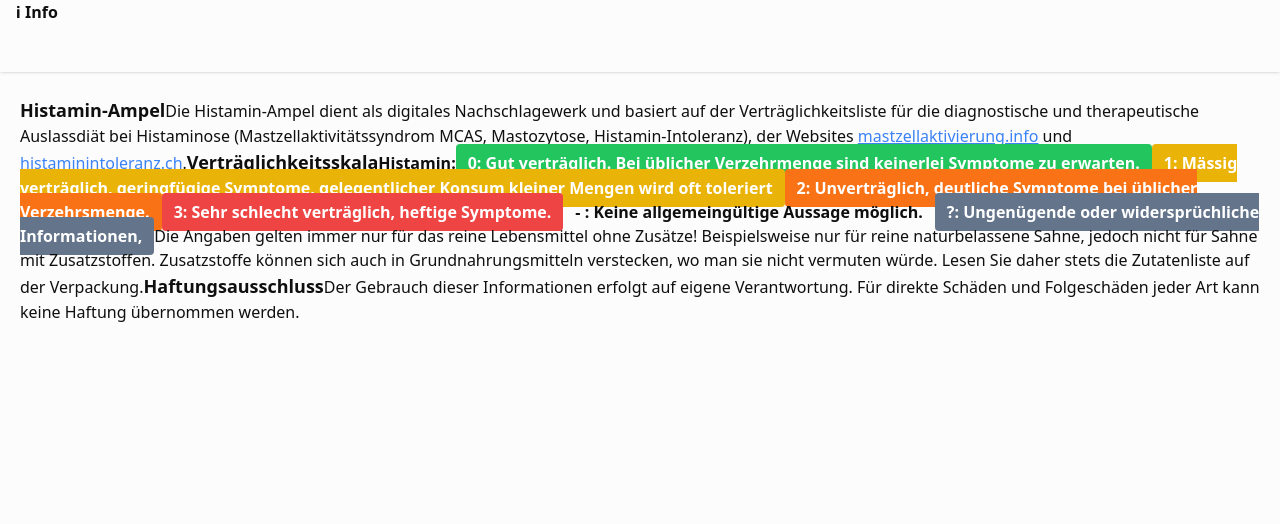
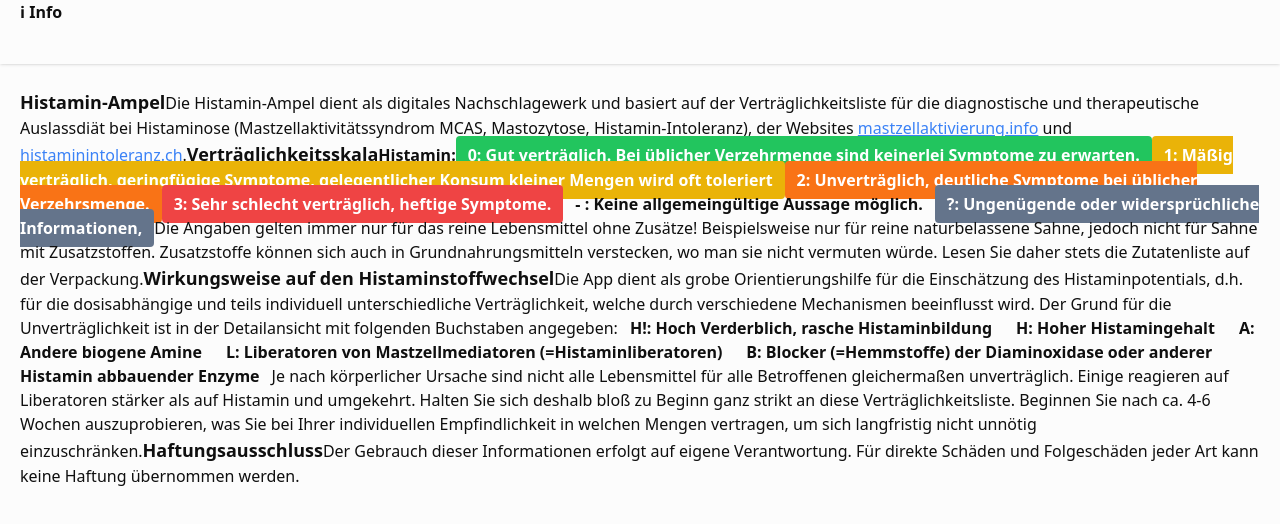
Before and after one commit to A2-NieR/histamin-ampel, a Vue app: page /info in a window 1280 px wide. Shown: the top 524 px of the page. Built offline with nearby package versions, Linux system fonts and the light colour scheme; some icons are missing.

Commit message:
fix: :children_crossing: update info

```diff
--- a/src/pages/info.vue
+++ b/src/pages/info.vue
@@ -1,25 +1,12 @@
 <script setup lang="ts">
-import NavBack from '~/components/NavBack.vue'
+import Header from '~/components/Header.vue'
 </script>
 
 <template>
   <div>
-    <div
-      h="18"
-      w="full"
-      z="50"
-      pos="fixed"
-      display="flex"
-      align="items-center"
-      justify="center"
-      bg="light-100 dark:dark-300"
-      shadow="~"
-    >
-      <NavBack />
-      <span font="bold">ℹ Info</span>
-    </div>
+    <Header title="ℹ Info" />
 
-    <div h="screen" display="flex" flex="col" overflow="scroll" p="t-24 x-5">
+    <div h="screen" display="flex" flex="col" overflow="scroll" p="t-22 x-5">
       <span display="inline-flex" justify="center" p="b-3" text="lg" font="bold"
         >Histamin-Ampel</span
       >
@@ -44,7 +31,7 @@
       <span
         display="inline-flex"
         justify="center"
-        p="y-3"
+        p="t-5 b-3"
         text="lg"
         font="semibold"
         >Verträglichkeitsskala</span
@@ -67,7 +54,7 @@
         text="white"
         border="rounded"
         font="semibold"
-        >1: Mässig verträglich, geringfügige Symptome, gelegentlicher Konsum
+        >1: Mäßig verträglich, geringfügige Symptome, gelegentlicher Konsum
         kleiner Mengen wird oft toleriert</span
       >
       <span
@@ -111,7 +98,44 @@
       <span
         display="inline-flex"
         justify="center"
-        p="y-3"
+        p="t-5 b-3"
+        text="lg"
+        font="semibold"
+        >Wirkungsweise auf den Histaminstoffwechsel</span
+      >
+      <span p="b-3"
+        >Die App dient als grobe Orientierungshilfe für die Einschätzung des
+        Histaminpotentials, d.h. für die dosisabhängige und teils individuell
+        unterschiedliche Verträglichkeit, welche durch verschiedene Mechanismen
+        beeinflusst wird. Der Grund für die Unverträglichkeit ist in der
+        Detailansicht mit folgenden Buchstaben angegeben:</span
+      >
+      <span m="b-1" p="y-1 x-3" font="semibold"
+        >H!: Hoch Verderblich, rasche Histaminbildung</span
+      >
+      <span m="b-1" p="y-1 x-3" font="semibold">H: Hoher Histamingehalt</span>
+      <span m="b-1" p="y-1 x-3" font="semibold">A: Andere biogene Amine</span>
+      <span m="b-1" p="y-1 x-3" font="semibold"
+        >L: Liberatoren von Mastzellmediatoren (=Histaminliberatoren)</span
+      >
+      <span m="b-1" p="y-1 x-3" font="semibold"
+        >B: Blocker (=Hemmstoffe) der Diaminoxidase oder anderer Histamin
+        abbauender Enzyme</span
+      >
+      <span p="y-3"
+        >Je nach körperlicher Ursache sind nicht alle Lebensmittel für alle
+        Betroffenen gleichermaßen unverträglich. Einige reagieren auf
+        Liberatoren stärker als auf Histamin und umgekehrt. Halten Sie sich
+        deshalb bloß zu Beginn ganz strikt an diese Verträglichkeitsliste.
+        Beginnen Sie nach ca. 4-6 Wochen auszuprobieren, was Sie bei Ihrer
+        individuellen Empfindlichkeit in welchen Mengen vertragen, um sich
+        langfristig nicht unnötig einzuschränken.</span
+      >
+
+      <span
+        display="inline-flex"
+        justify="center"
+        p="t-5 b-3"
         text="lg"
         font="semibold"
         >Haftungsausschluss</span
```
